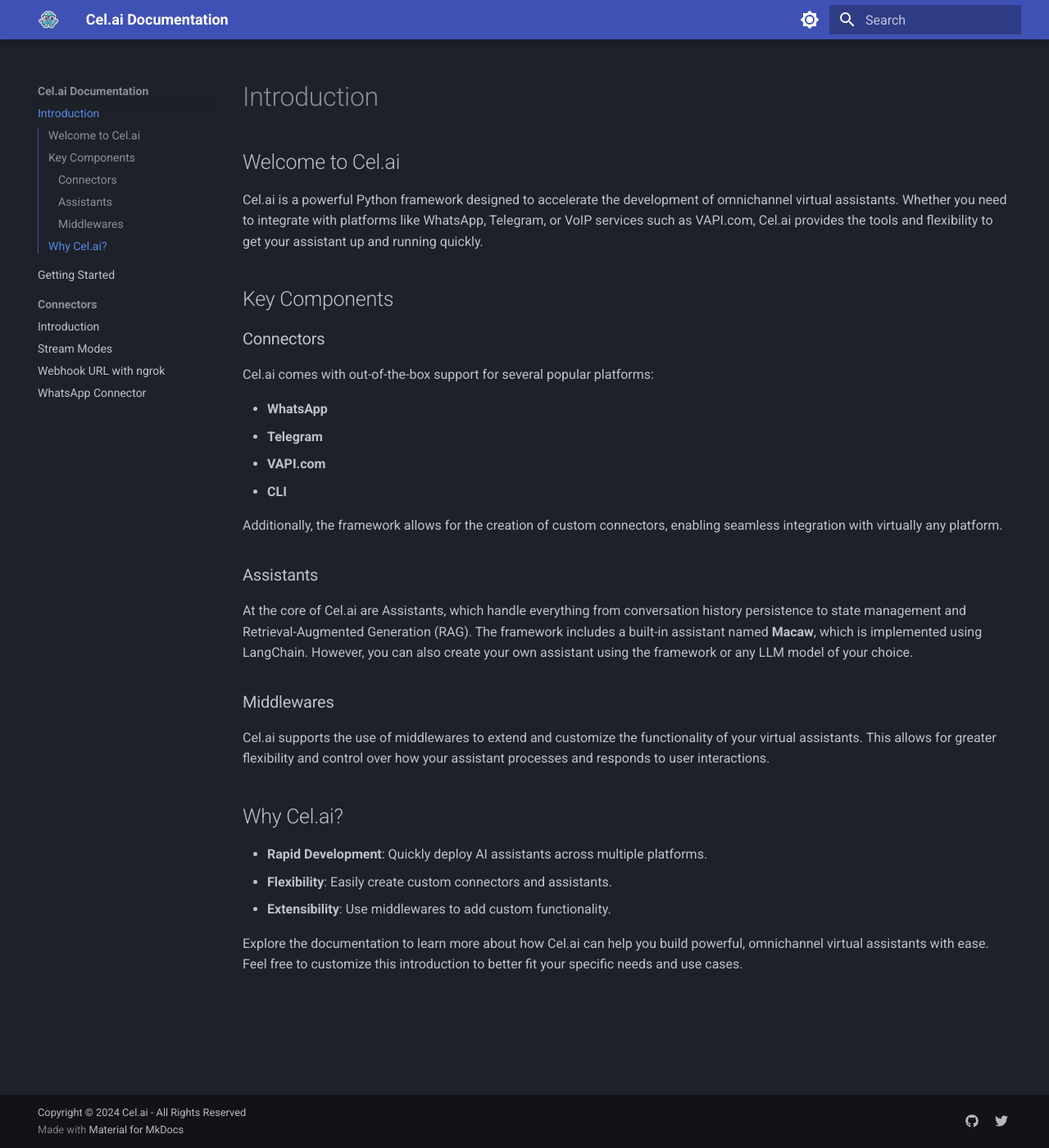
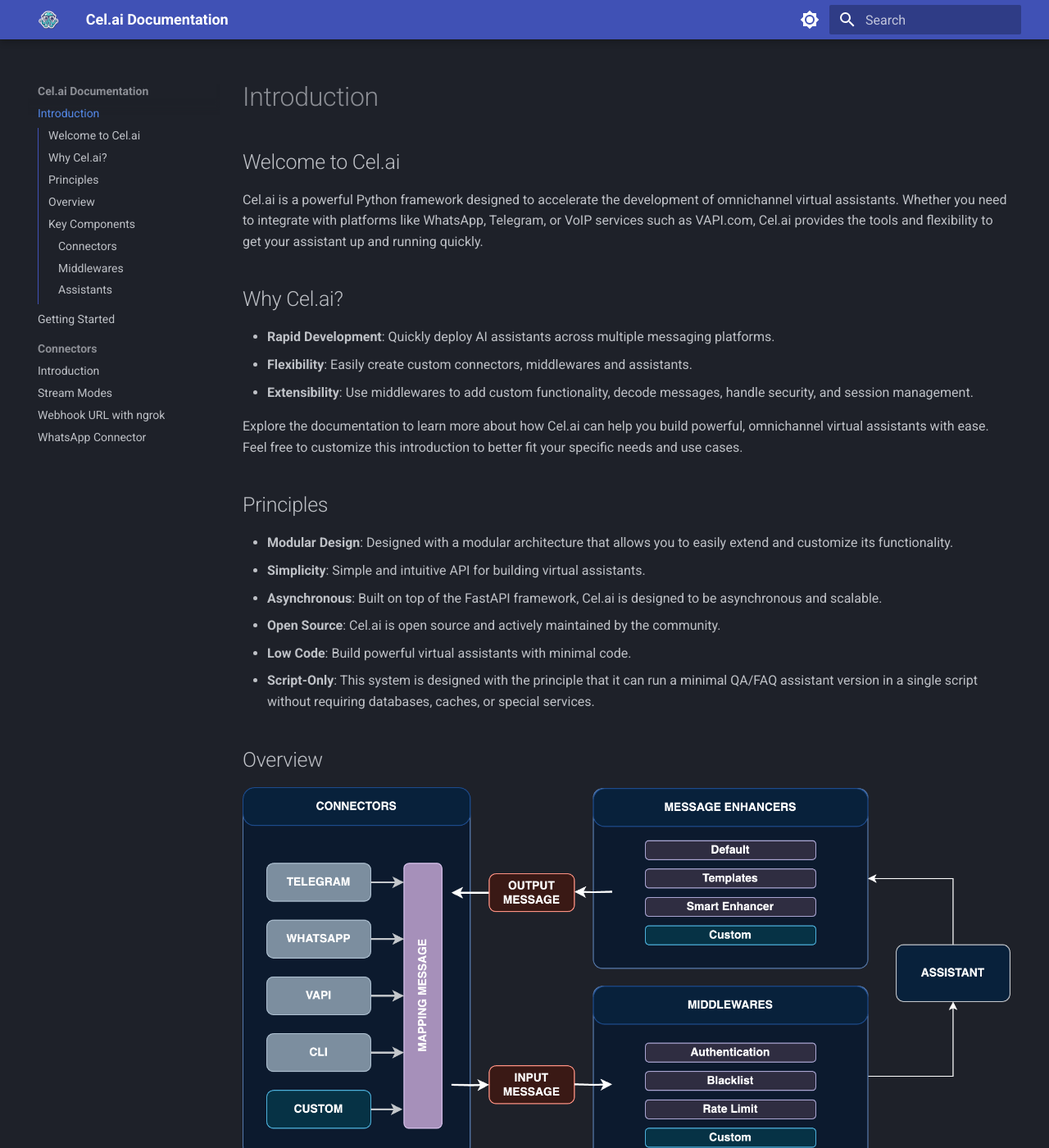
Before and after one commit to cel-ai/celai, an MkDocs documentation site: the page built from docs/index.md, in a window 1280 px wide and 1400 px high. Shown: the whole window at 82% size. Built offline with MkDocs 1.6.1 and Material for MkDocs 9.7.7, drawn with Linux system fonts in a browser that asks for light colours; some of the changed text lies outside the part shown.

Commit message:
update docs

```diff
--- a/docs/index.md
+++ b/docs/index.md
@@ -3,6 +3,32 @@
 ## Welcome to Cel.ai
 
 Cel.ai is a powerful Python framework designed to accelerate the development of omnichannel virtual assistants. Whether you need to integrate with platforms like WhatsApp, Telegram, or VoIP services such as VAPI.com, Cel.ai provides the tools and flexibility to get your assistant up and running quickly.
+
+## Why Cel.ai?
+
+- **Rapid Development**: Quickly deploy AI assistants across multiple messaging platforms.
+- **Flexibility**: Easily create custom connectors, middlewares and assistants.
+- **Extensibility**: Use middlewares to add custom functionality, decode messages, handle security, and session management.
+
+Explore the documentation to learn more about how Cel.ai can help you build powerful, omnichannel virtual assistants with ease.
+Feel free to customize this introduction to better fit your specific needs and use cases.
+
+## Principles
+
+- **Modular Design**: Designed with a modular architecture that allows you to easily extend and customize its functionality.
+- **Simplicity**: Simple and intuitive API for building virtual assistants.
+- **Asynchronous**: Built on top of the FastAPI framework, Cel.ai is designed to be asynchronous and scalable.
+- **Open Source**: Cel.ai is open source and actively maintained by the community.
+- **Low Code**: Build powerful virtual assistants with minimal code.
+- **Script-Only**: This system is designed with the principle that it can run a minimal QA/FAQ assistant version in a single script without requiring databases, caches, or special services.
+
+
+## Overview
+
+<p align="center">
+  <img src="assets/celia_overview1.png" width="100%" />
+</p>
+
 
 ## Key Components
 
@@ -14,20 +40,17 @@
 - **VAPI.com**
 - **CLI**
 
+These connectors translate messages between the platform and Cel.ai's agnostic message format, allowing the assistant to interact with different messaging platforms seamlessly.
 Additionally, the framework allows for the creation of custom connectors, enabling seamless integration with virtually any platform.
+
+### Middlewares
+Cel.ai supports the use of middlewares to extend and customize the functionality of your virtual assistants. This allows for greater flexibility and control over how your assistant processes and responds to user interactions. Middlewares can be used to add custom logic, perform data validation, or perform authentication, rate limiting, blacklisting, and more.
+
+You will find useful middlewares for decoding messages into a suitable format for Natural Language Processing (NLP) models. Take a look of `GeodecodingMiddleware` which decodes a message shared location into a human-readable address using the Google Maps API.
+
+So you can easily create your own middleware to add custom functionality to your assistant.
+For example, you can create a `PDFDecodingMiddleware` to decode a PDF file shared by the user into a text format that can be processed by the assistant.
+
 
 ### Assistants
 At the core of Cel.ai are Assistants, which handle everything from conversation history persistence to state management and Retrieval-Augmented Generation (RAG). The framework includes a built-in assistant named **Macaw**, which is implemented using LangChain. However, you can also create your own assistant using the framework or any LLM model of your choice.
-
-### Middlewares
-Cel.ai supports the use of middlewares to extend and customize the functionality of your virtual assistants. This allows for greater flexibility and control over how your assistant processes and responds to user interactions.
-
-
-## Why Cel.ai?
-
-- **Rapid Development**: Quickly deploy AI assistants across multiple platforms.
-- **Flexibility**: Easily create custom connectors and assistants.
-- **Extensibility**: Use middlewares to add custom functionality.
-
-Explore the documentation to learn more about how Cel.ai can help you build powerful, omnichannel virtual assistants with ease.
-Feel free to customize this introduction to better fit your specific needs and use cases.
--- a/mkdocs.yml
+++ b/mkdocs.yml
@@ -42,7 +42,9 @@
   - pymdownx.highlight:
       use_pygments: true
   - pymdownx.superfences
-
+  - footnotes
+  - admonition
+  - pymdownx.details
 
 extra:
   social:
```
Also changed, not shown: docs/connectors/index.md (+27 -97 lines), docs/connectors/stream_mode.md (+4 -0 lines), docs/getting_started.md (+9 -2 lines), cel/assets/celia_overview1.png (added), docs/assets/celia_fastapi.png (added), docs/assets/celia_overview1.png (added), docs/assets/celia_stream_modes1.png (added).
